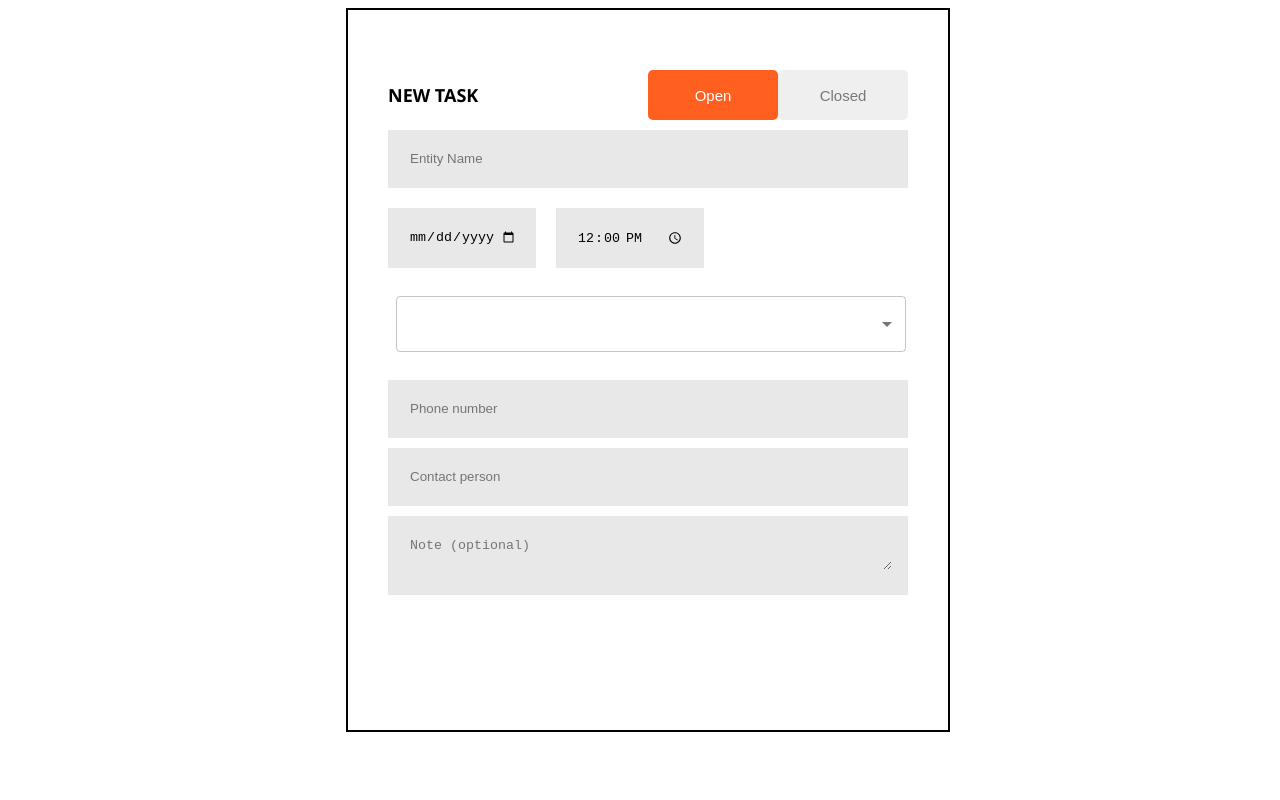
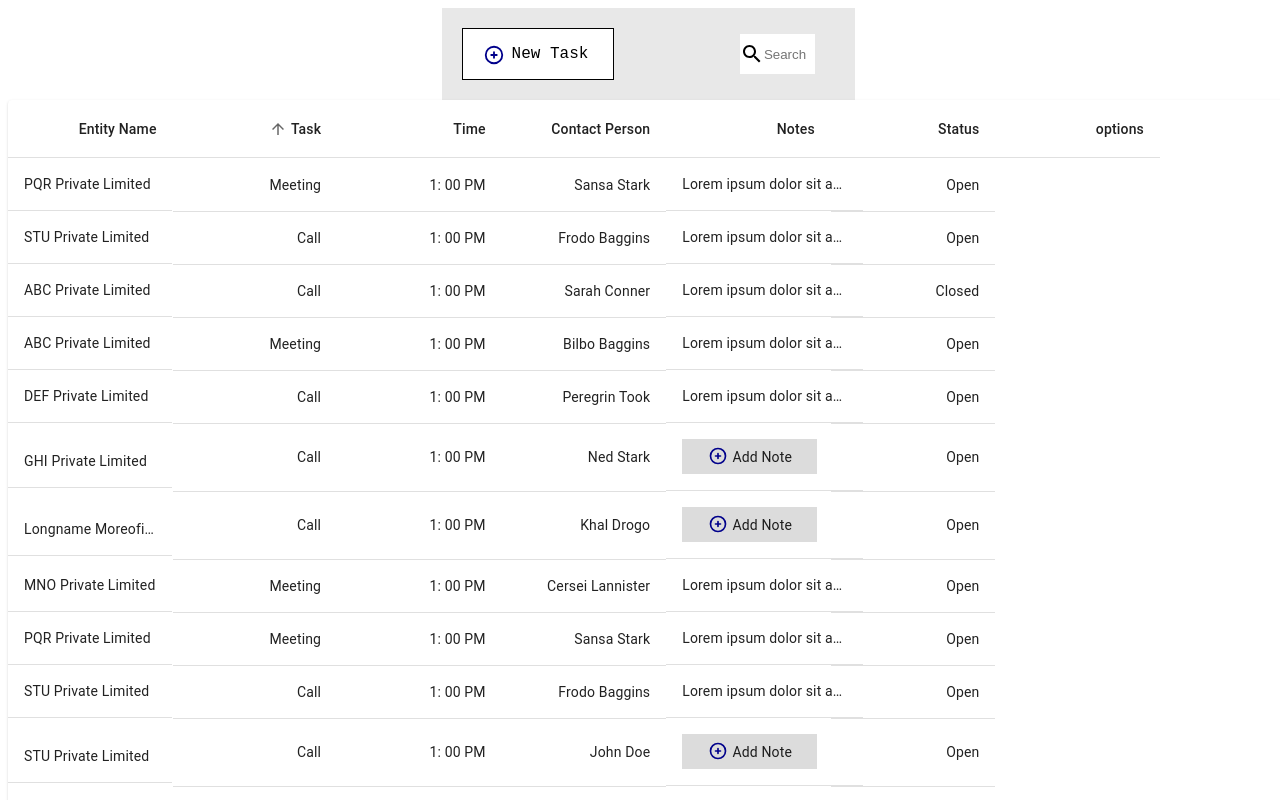
Before and after one commit to DinoWithCurls/taskscheduler, a React (Create React App) app: page / in a window 1280 px wide. Shown: the top 800 px of the page. Built offline with nearby package versions, Linux system fonts and the light colour scheme.

Commit message:
feat: 🎸 Added the searchbar

```diff
--- a/src/App.js
+++ b/src/App.js
@@ -1,16 +1,20 @@
-import React from 'react';
+import React from "react";
 //import StatusModal from './components/modals/statusModal';
-//import AddTaskButton from './components/buttons/addTaskButton'
-import NewTaskModal from './components/modals/newTaskModal';
+import AddTaskButton from "./components/buttons/addTaskButton";
+//import NewTaskModal from './components/modals/newTaskModal';
 //import AddNoteButton from './components/buttons/addNoteButton';
-//import { Table } from './components/table';
+import { Table } from "./components/table";
+import Searchbar from "./components/searchbar";
 
-import './styles/App.css';
+import "./styles/App.css";
 function App() {
-
   return (
     <div className="App">
-      <NewTaskModal />
+      <div class="main-header">
+        <AddTaskButton />
+        <Searchbar />
+      </div>
+      <Table />
     </div>
   );
 }
--- a/src/components/iconsComponent.js
+++ b/src/components/iconsComponent.js
@@ -10,6 +10,7 @@ import { PlusCircleIcon } from "@heroicons/react/outline";
 import NestCamWiredStandIcon from '@mui/icons-material/NestCamWiredStand';
 import CallIcon from '@mui/icons-material/Call';
 import LocationOnIcon from '@mui/icons-material/LocationOn';
+import SearchIcon from '@mui/icons-material/Search';
 export {
   ChevronDownIcon as Down,
   CallIcon as Phone,
@@ -19,5 +20,6 @@ export {
   PlusCircleIcon as Add,
   ChevronRightIcon as Right,
   XIcon as Cross,
-  NestCamWiredStandIcon as Webcam
+  NestCamWiredStandIcon as Webcam,
+  SearchIcon as Search
 };
--- /dev/null
+++ b/src/components/searchbar.js
@@ -0,0 +1,12 @@
+import React from "react";
+import { Search } from "./iconsComponent";
+import "../styles/searchbar.css";
+function Searchbar() {
+  return (
+    <div class="body">
+      <Search />
+      <input class="search" placeholder="Search" />
+    </div>
+  );
+}
+export default Searchbar;
--- a/src/components/table.js
+++ b/src/components/table.js
@@ -58,6 +58,10 @@ const headCells = [
     label: "Time",
   },
   {
+    id: "contactPerson",
+    label: "Contact Person"
+  },
+  {
     id: "notes",
     label: "Notes",
   },
@@ -65,6 +69,10 @@ const headCells = [
     id: "status",
     label: "Status",
   },
+  {
+    id: "options",
+    label: "options"
+  }
 ];
 
 const TableHeader = ({ order, orderBy, onRequestSort }) => {
@@ -79,7 +87,7 @@ const TableHeader = ({ order, orderBy, onRequestSort }) => {
             <Cell
               key={headCell.id}
               align={"right"}
-              padding={"none"}
+              padding={"5px"}
               sortDirection={orderBy === headCell.id ? order : false}
             >
               <SortLabel
@@ -111,7 +119,7 @@ export const Table = () => {
   }
   return (
     <Container component={Paper}>
-      <TableMain sx={{ tableLayout: "fixed", overflowX: "auto", mb:2 }} small>
+      <TableMain sx={{ tableLayout: "fixed", overflowX: "auto", mb:2, width: "90%" }} small>
         <TableHeader order={order} orderBy={orderBy} onRequestSort={handleRequestSort} />
         <Body>
           {stableSort( jsonFile, getComparator(order, orderBy)).map((row, index)=>{
--- a/src/styles/App.css
+++ b/src/styles/App.css
@@ -6,3 +6,11 @@
   height: 100vh;
   width: 100vw;
 }
+.main-header {
+  display: flex;
+  flex-direction: row;
+  align-items: center;
+  justify-content: space-between;
+  background-color: #E8E8E8;
+  padding: 20px
+}
--- /dev/null
+++ b/src/styles/searchbar.css
@@ -0,0 +1,16 @@
+.body {
+    background-color: white;
+    width: 20%;
+    height: 40px;
+    display: flex;
+    align-items: center;
+    margin-right: 20px;
+}
+.search {
+    padding: 0px;
+    border: 0;
+    outline: 0;
+    background-color: inherit;
+    height: 100%;
+    width: 100%;
+}
```
